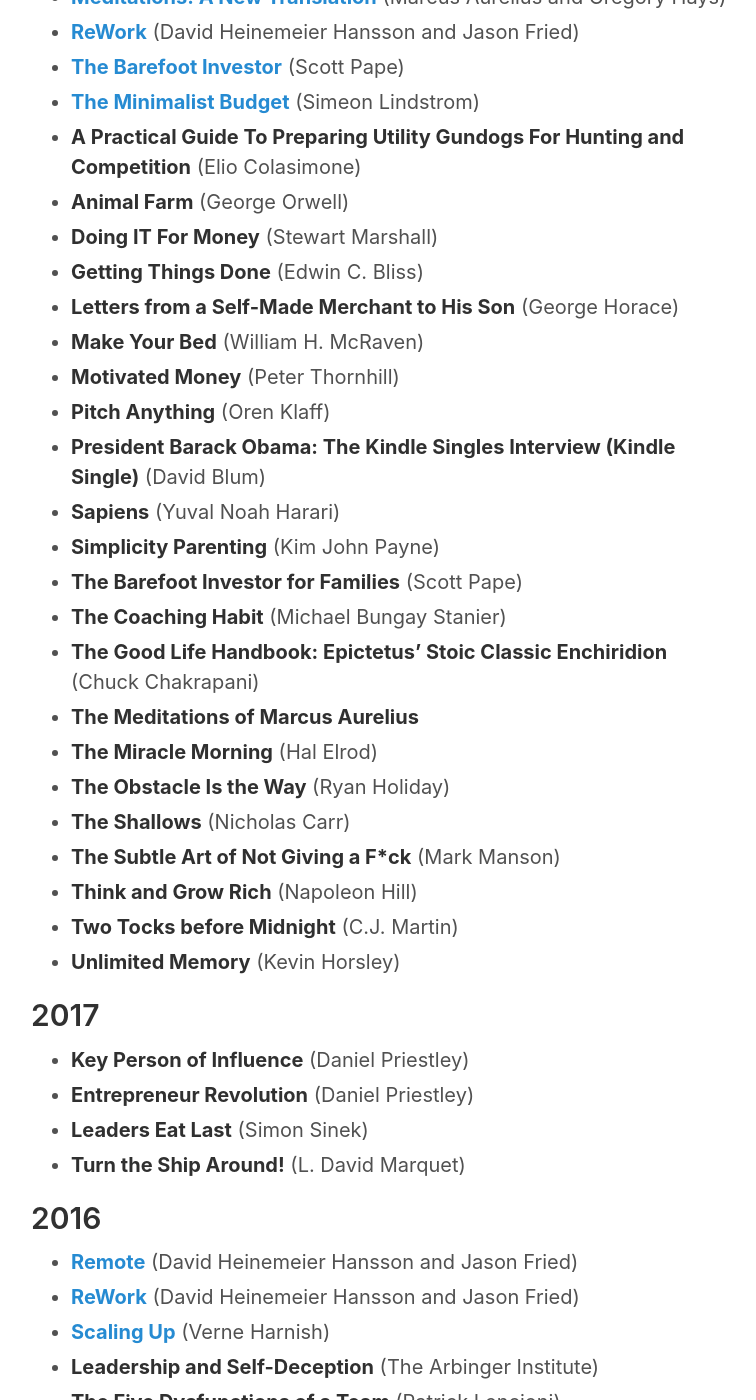
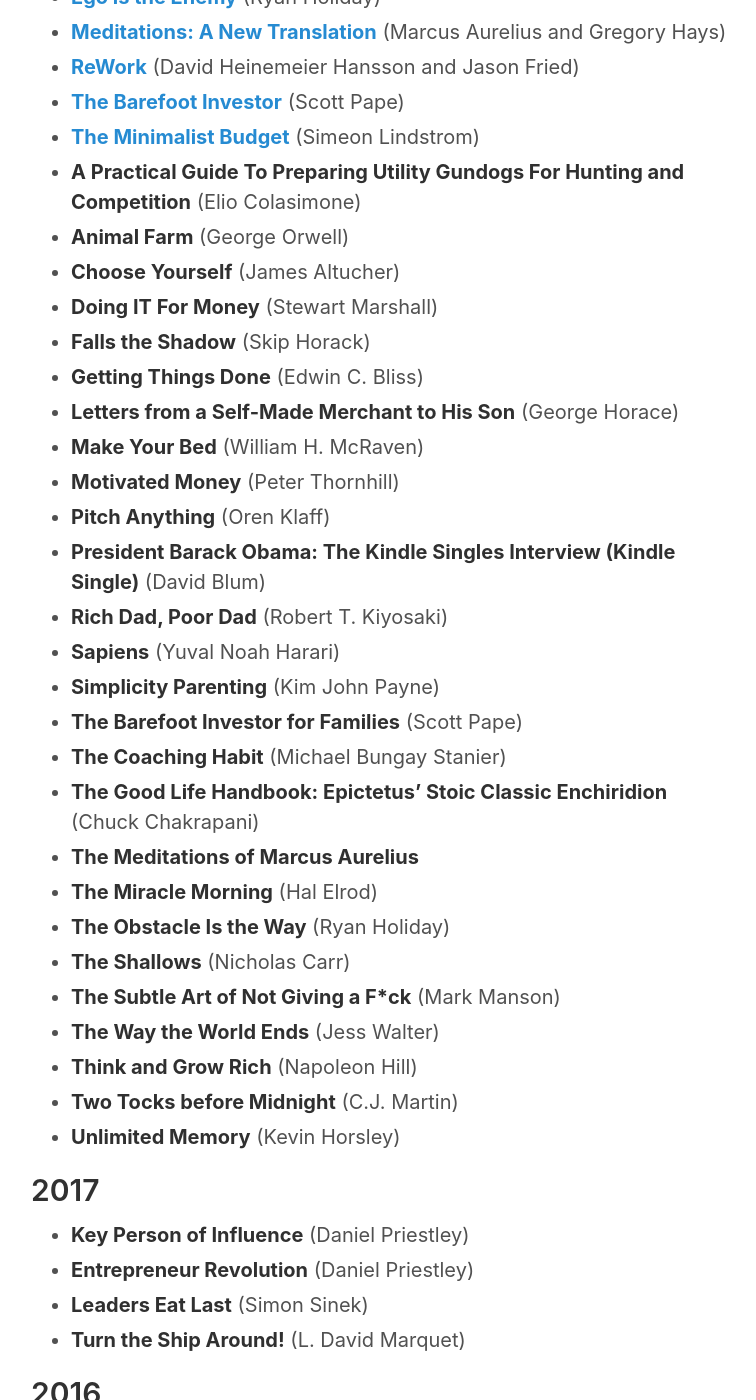
Before and after one commit to teejayen/teejayen.github.io, a Jekyll site: the page built from books.md, in a window 1280 px wide and 1400 px high, scrolled down 885 px. Shown: the whole window, without its empty margins (259-1015 px from the left). Built offline with Jekyll 4.4.1, drawn with Linux system fonts in a browser that asks for light colours.

Commit message:
update books list

```diff
--- a/books.md
+++ b/books.md
@@ -17,6 +17,7 @@
 
 - Lots of [**Kids' Books**](/kidsbooks)
 - **Become An Idea Machine** (Claudia Altucher)
+-
 - **On Writing Well: The Classic Guide to Writing Nonfiction** (William Zinnser)
 - **Thinking, Fast and Slow** (Daniel Kahneman)
 
@@ -36,13 +37,16 @@
 - [**The Minimalist Budget**](/books/the-minimalist-budget) (Simeon Lindstrom)
 - **A Practical Guide To Preparing Utility Gundogs For Hunting and Competition** (Elio Colasimone)
 - **Animal Farm** (George Orwell)
+- **Choose Yourself** (James Altucher)
 - **Doing IT For Money** (Stewart Marshall)
+- **Falls the Shadow** (Skip Horack)
 - **Getting Things Done** (Edwin C. Bliss)
 - **Letters from a Self-Made Merchant to His Son** (George Horace)
 - **Make Your Bed** (William H. McRaven)
 - **Motivated Money** (Peter Thornhill)
 - **Pitch Anything** (Oren Klaff)
 - **President Barack Obama: The Kindle Singles Interview (Kindle Single)** (David Blum)
+- **Rich Dad, Poor Dad** (Robert T. Kiyosaki)
 - **Sapiens** (Yuval Noah Harari)
 - **Simplicity Parenting** (Kim John Payne)
 - **The Barefoot Investor for Families** (Scott Pape)
@@ -53,10 +57,10 @@
 - **The Obstacle Is the Way** (Ryan Holiday)
 - **The Shallows** (Nicholas Carr)
 - **The Subtle Art of Not Giving a F*ck** (Mark Manson)
+- **The Way the World Ends** (Jess Walter)
 - **Think and Grow Rich** (Napoleon Hill)
 - **Two Tocks before Midnight** (C.J. Martin)
 - **Unlimited Memory** (Kevin Horsley)
-
 
 ## 2017
 
```
